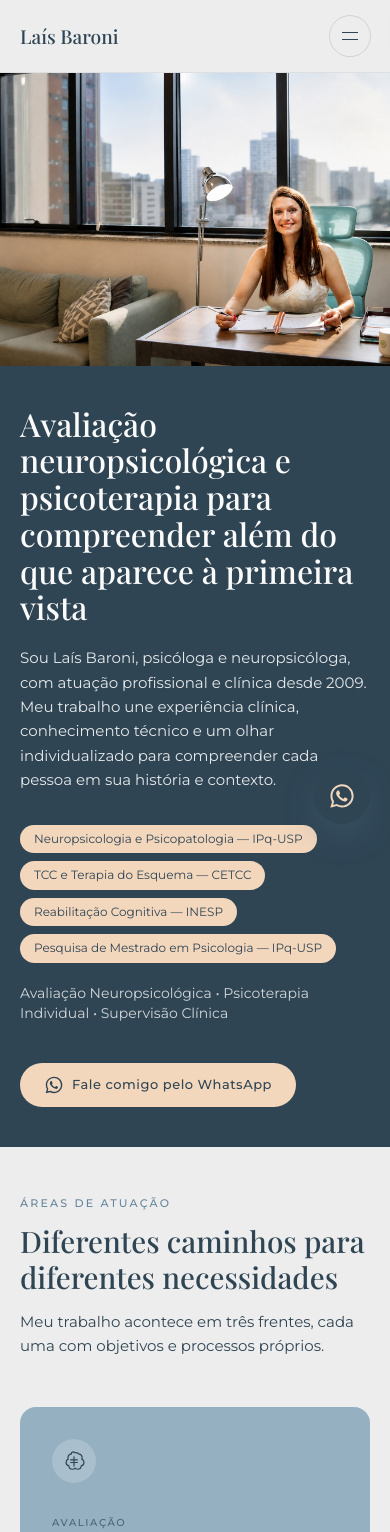
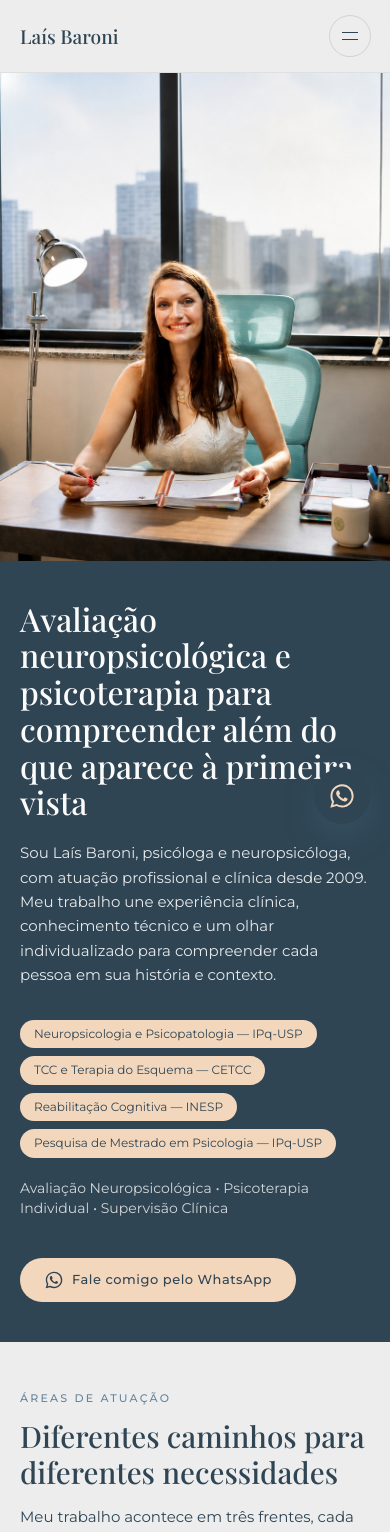
Before and after one commit to ccarolsevero/LaisBaroni, a Next.js app: page / in a window 390 px wide. Shown: the top 1532 px of the page. Built offline with nearby package versions, Linux system fonts and the light colour scheme; a web font is replaced by a local one.

Commit message:
Corta a esquerda das heros no mobile para esconder a extensão gerada.
Co-authored-by: Cursor <cursoragent@cursor.com>

```diff
--- a/src/app/page.tsx
+++ b/src/app/page.tsx
@@ -1,7 +1,9 @@
+import type { ComponentProps } from "react";
 import Image from "next/image";
 import { ButtonLink } from "@/components/button-link";
 import { ContactBand } from "@/components/contact-band";
 import { EditorialGrid } from "@/components/editorial-grid";
+import { HeroImage } from "@/components/page-hero";
 import {
   IconArrow,
   IconBrain,
@@ -13,6 +15,14 @@ import { LineMarks } from "@/components/illustrations";
 import { Container, SectionHeading } from "@/components/ui";
 import { photos } from "@/lib/photos";
 import { site, whatsappUrl } from "@/lib/site";
+
+function HomeHeading(props: ComponentProps<typeof SectionHeading>) {
+  return (
+    <div className="text-left [&_h2]:break-words [&_h2]:[text-wrap:auto] lg:[&_h2]:[text-wrap:balance]">
+      <SectionHeading {...props} />
+    </div>
+  );
+}
 
 const areas = [
   {
@@ -51,17 +61,7 @@ export default function Home() {
   return (
     <>
       <section className="relative bg-ink lg:min-h-[88vh]">
-        <div className="relative aspect-[4/3] w-full overflow-hidden lg:absolute lg:inset-0 lg:aspect-auto lg:h-full">
-          <Image
-            src={photos.heroHome.src}
-            alt={photos.heroHome.alt}
-            fill
-            priority
-            quality={95}
-            className={photos.heroHome.className}
-            sizes="100vw"
-          />
-        </div>
+        <HeroImage image={photos.heroHome} />
         <div className="pointer-events-none absolute inset-0 hidden bg-gradient-to-r from-ink/90 via-ink/45 to-ink/10 lg:block" />
         <Container className="relative py-10 lg:flex lg:min-h-[88vh] lg:flex-col lg:justify-center lg:py-20">
           <div className="max-w-2xl text-white">
@@ -99,8 +99,8 @@ export default function Home() {
       </section>
 
       <section id="atuacao" className="bg-base py-12 sm:py-16">
-        <Container>
-          <SectionHeading
+        <Container className="text-left">
+          <HomeHeading
             eyebrow="Áreas de atuação"
             title="Diferentes caminhos para diferentes necessidades"
             description="Meu trabalho acontece em três frentes, cada uma com objetivos e processos próprios."
@@ -109,7 +109,7 @@ export default function Home() {
             {areas.map((area) => (
               <article
                 key={area.href}
-                className={`flex flex-col rounded-2xl p-8 ${area.tone}`}
+                className={`flex flex-col items-start text-left rounded-2xl p-8 ${area.tone}`}
               >
                 <span className="grid h-11 w-11 place-items-center rounded-full bg-white/20">
                   <area.icon className="h-6 w-6" />
@@ -125,7 +125,7 @@ export default function Home() {
                 <ButtonLink
                   href={area.href}
                   variant={area.href === "/psicoterapia" || area.href === "/supervisao-clinica" ? "ghost" : "secondary"}
-                  className="mt-8 self-start bg-white/15"
+                  className="mt-8 self-start justify-start text-left bg-white/15"
                 >
                   {area.cta}
                   <IconArrow />
@@ -148,8 +148,8 @@ export default function Home() {
               sizes="(max-width: 1024px) 90vw, 40vw"
             />
           </div>
-          <div>
-            <SectionHeading
+          <div className="text-left">
+            <HomeHeading
               eyebrow="Sobre Laís Baroni"
               title="Uma trajetória construída entre ciência, experiência clínica e um olhar que não se limita ao sintoma"
             />
@@ -174,23 +174,23 @@ export default function Home() {
       </section>
 
       <section className="bg-peach py-12 sm:py-16">
-        <Container className="max-w-4xl">
-          <SectionHeading
+        <Container className="max-w-4xl text-left">
+          <HomeHeading
             eyebrow="Um pouco sobre a forma como trabalho"
             title="A mesma queixa pode contar histórias completamente diferentes"
           />
-          <p className="mt-6 max-w-2xl text-[15px] leading-relaxed hero-copy sm:text-base">
+          <p className="mt-6 max-w-2xl text-left text-[15px] leading-relaxed hero-copy sm:text-base">
             Dificuldade de concentração, esquecimentos ou um comportamento isolado
             não contam a história inteira. Por isso, o trabalho começa por uma
             pergunta:
           </p>
-          <blockquote className="mt-8">
+          <blockquote className="mt-8 text-left">
             <LineMarks className="mb-3 h-8 w-12 text-ink/40" />
             <p className="font-display text-3xl leading-snug font-medium text-ink sm:text-4xl">
               O que precisamos compreender melhor aqui?
             </p>
           </blockquote>
-          <p className="mt-6 max-w-2xl text-[15px] leading-relaxed hero-copy sm:text-base">
+          <p className="mt-6 max-w-2xl text-left text-[15px] leading-relaxed hero-copy sm:text-base">
             É a partir dessa compreensão que conduzo avaliação, psicoterapia e
             supervisão clínica.
           </p>
@@ -198,8 +198,8 @@ export default function Home() {
       </section>
 
       <section className="bg-base py-12 sm:py-16">
-        <Container>
-          <SectionHeading
+        <Container className="text-left">
+          <HomeHeading
             eyebrow="Blog"
             title="Psicologia para quem quer compreender além das respostas rápidas"
             description="No blog, compartilho reflexões e conteúdos sobre neuropsicologia, avaliação neuropsicológica, relações, padrões emocionais, psicopatologia e prática clínica, traduzindo assuntos complexos para uma linguagem mais próxima da vida real."
@@ -216,7 +216,9 @@ export default function Home() {
         </Container>
       </section>
 
-      <ContactBand />
+      <div className="[&_h2]:break-words [&_h2]:[text-wrap:auto] lg:[&_h2]:[text-wrap:balance]">
+        <ContactBand />
+      </div>
     </>
   );
 }
--- a/src/components/page-hero.tsx
+++ b/src/components/page-hero.tsx
@@ -3,6 +3,40 @@ import { whatsappUrl } from "@/lib/site";
 import { ButtonLink } from "./button-link";
 import { Container, Pill } from "./ui";
 import { IconWhatsApp } from "./icons";
+
+export type HeroPhoto = {
+  src: string;
+  alt: string;
+  className?: string;
+  unoptimized?: boolean;
+  /** Mobile frame. Taller crops more from the left. */
+  frameClassName?: string;
+};
+
+export function HeroImage({
+  image,
+  className = "",
+}: {
+  image: HeroPhoto;
+  className?: string;
+}) {
+  return (
+    <div
+      className={`relative w-full overflow-hidden bg-ink ${image.frameClassName ?? "aspect-[4/5]"} lg:absolute lg:inset-0 lg:aspect-auto lg:h-full ${className}`}
+    >
+      <Image
+        src={image.src}
+        alt={image.alt}
+        fill
+        priority
+        quality={95}
+        unoptimized={image.unoptimized}
+        className={`absolute inset-0 h-full w-full object-cover ${image.className ?? "object-right lg:object-[72%_center]"}`}
+        sizes="100vw"
+      />
+    </div>
+  );
+}
 
 export function PageHero({
   eyebrow,
@@ -19,12 +53,7 @@ export function PageHero({
   extra?: string;
   note?: string;
   pills?: string[];
-  image?: {
-    src: string;
-    alt: string;
-    className?: string;
-    unoptimized?: boolean;
-  };
+  image?: HeroPhoto;
 }) {
   const cta = (
     <ButtonLink href={whatsappUrl()} variant={image ? "peach" : "primary"} external>
@@ -73,21 +102,7 @@ export function PageHero({
   if (image) {
     return (
       <section className="relative bg-ink lg:min-h-[76vh]">
-        <div className="relative aspect-[4/3] w-full overflow-hidden lg:absolute lg:inset-0 lg:aspect-auto lg:h-full">
-          <Image
-            src={image.src}
-            alt={image.alt}
-            fill
-            priority
-            quality={95}
-            unoptimized={image.unoptimized}
-            className={
-              image.className ??
-              "object-cover object-center lg:object-[72%_center]"
-            }
-            sizes="100vw"
-          />
-        </div>
+        <HeroImage image={image} />
         <div className="pointer-events-none absolute inset-0 hidden bg-gradient-to-r from-ink/90 via-ink/55 to-ink/15 lg:block" />
         <Container className="relative py-10 lg:flex lg:min-h-[76vh] lg:flex-col lg:justify-center lg:py-20">
           <div className="max-w-xl text-white lg:max-w-2xl">{copy}</div>
--- a/src/lib/photos.ts
+++ b/src/lib/photos.ts
@@ -2,12 +2,12 @@ export const photos = {
   heroHome: {
     src: "/photos/hero-principal-wide.jpg",
     alt: "Laís Baroni em seu consultório",
-    className: "object-cover object-center lg:object-[72%_center]",
+    className: "object-right lg:object-[72%_center]",
   },
   sobre: {
     src: "/photos/hero-sobre-mim-wide.jpg",
     alt: "Laís Baroni no consultório",
-    className: "object-cover object-[82%_center] lg:object-[75%_center]",
+    className: "object-right lg:object-[75%_center]",
   },
   homeSobre: {
     src: "/photos/retrato-sobre-v2.jpg",
@@ -20,33 +20,35 @@ export const photos = {
   consultorio: {
     src: "/photos/hero-consultorio-wide.jpg",
     alt: "Laís Baroni no ambiente de atendimento",
-    className: "object-cover object-center lg:object-[75%_center]",
+    className: "object-right lg:object-[75%_center]",
   },
   blog: {
     src: "/photos/hero-blog-leitura.jpg",
     alt: "Laís Baroni lendo no consultório",
-    className: "object-cover object-[center_28%] lg:object-[80%_center]",
+    className: "object-right lg:object-[80%_center]",
+    frameClassName: "aspect-[3/4]",
     unoptimized: true,
   },
   avaliacao: {
     src: "/photos/hero-avaliacao-consultorio.jpg",
     alt: "Laís Baroni no consultório",
-    className: "object-cover object-[88%_center] lg:object-[78%_center]",
+    className: "object-right lg:object-[78%_center]",
+    frameClassName: "aspect-[3/4]",
     unoptimized: true,
   },
   infantil: {
     src: "/photos/hero-infantil-wide.jpg",
     alt: "Laís Baroni em atendimento infantil",
-    className: "object-cover object-center lg:object-[70%_center]",
+    className: "object-right lg:object-[70%_center]",
   },
   psicoterapia: {
     src: "/photos/hero-psicoterapia-wide.jpg",
     alt: "Laís Baroni em sessão de psicoterapia",
-    className: "object-cover object-center lg:object-[72%_center]",
+    className: "object-right lg:object-[72%_center]",
   },
   supervisao: {
     src: "/photos/hero-supervisao-wide.jpg",
     alt: "Laís Baroni em seu espaço de trabalho clínico",
-    className: "object-cover object-[82%_center] lg:object-[75%_center]",
+    className: "object-right lg:object-[75%_center]",
   },
 } as const;
```
